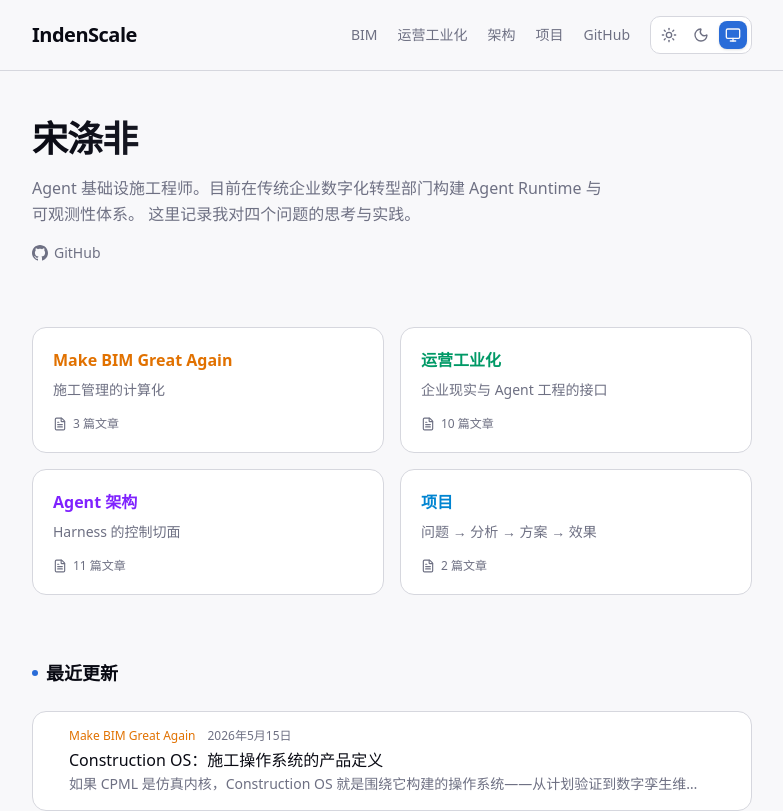
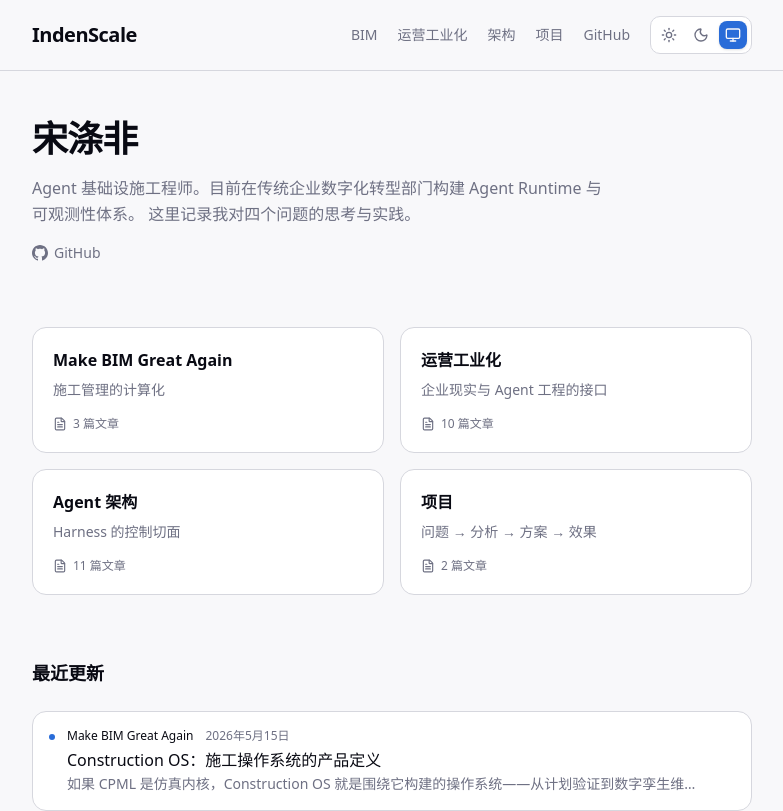
Before and after one commit to IndenScale/IndenScale.github.io, a Next.js app: page / in a window 1280 px wide. Shown: the top 811 px of the page, without its empty margins (248-1031 px from the left). Built offline with nearby package versions, Linux system fonts and the light colour scheme.

Commit message:
refactor(ui): 移除多色强调，统一为单一主色调
- 删除 sectionColors / sectionAccent 多色映射
- 所有卡片标题、标签统一使用 text-foreground / text-primary
- 文章列表色点统一使用 bg-primary
- 保持辉光流动和主题切换功能不变

```diff
--- a/app/page.tsx
+++ b/app/page.tsx
@@ -10,20 +10,6 @@ const sections = [
   { slug: 'projects', title: '项目', desc: '问题 → 分析 → 方案 → 效果' },
 ] as const;
 
-const sectionColors: Record<string, string> = {
-  bim: 'from-amber-500/20 to-orange-500/5',
-  ops: 'from-emerald-500/20 to-teal-500/5',
-  architecture: 'from-violet-500/20 to-purple-500/5',
-  projects: 'from-sky-500/20 to-blue-500/5',
-};
-
-const sectionAccent: Record<string, string> = {
-  bim: 'text-amber-600 dark:text-amber-400',
-  ops: 'text-emerald-600 dark:text-emerald-400',
-  architecture: 'text-violet-600 dark:text-violet-400',
-  projects: 'text-sky-600 dark:text-sky-400',
-};
-
 export default function Home() {
   const recent = getRecentArticles(6);
 
@@ -31,7 +17,7 @@ export default function Home() {
     <main className="max-w-3xl mx-auto px-6 py-12">
       {/* Hero */}
       <section className="mb-16 space-y-4">
-        <h1 className="text-4xl font-bold tracking-tight bg-gradient-to-r from-foreground to-muted-foreground bg-clip-text text-transparent">
+        <h1 className="text-4xl font-bold tracking-tight">
           宋涤非
         </h1>
         <p className="text-muted-foreground leading-relaxed max-w-xl text-base">
@@ -61,10 +47,9 @@ export default function Home() {
             return (
               <Link key={slug} href={`/${slug}`} className="block">
                 <GlowCard className="h-full p-5">
-                  <div className={`absolute inset-0 bg-gradient-to-br ${sectionColors[slug]} opacity-0 group-hover:opacity-100 transition-opacity duration-500`} />
                   <div className="relative z-10">
                     <div className="flex items-center justify-between mb-2">
-                      <h2 className={`font-semibold transition-colors ${sectionAccent[slug]}`}>
+                      <h2 className="font-semibold text-foreground">
                         {title}
                       </h2>
                       <ArrowRight className="h-4 w-4 text-muted-foreground opacity-0 -translate-x-2 group-hover:opacity-100 group-hover:translate-x-0 transition-all duration-300" />
@@ -85,20 +70,17 @@ export default function Home() {
       {/* Recent Articles */}
       {recent.length > 0 && (
         <section>
-          <h2 className="text-lg font-semibold mb-6 flex items-center gap-2">
-            <span className="h-1.5 w-1.5 rounded-full bg-primary" />
-            最近更新
-          </h2>
+          <h2 className="text-lg font-semibold mb-6">最近更新</h2>
           <div className="space-y-3">
             {recent.map((article) => (
               <article key={`${article.section}/${article.slug}`}>
                 <Link href={`/${article.section}/${article.slug}`} className="block">
                   <GlowCard className="p-4">
                     <div className="flex items-start gap-3">
-                      <div className={`mt-1 h-2 w-2 rounded-full shrink-0 ${sectionAccent[article.section].replace('text-', 'bg-')}`} />
+                      <div className="mt-1.5 h-1.5 w-1.5 rounded-full bg-primary shrink-0" />
                       <div className="min-w-0 flex-1">
                         <div className="flex items-center gap-3 text-xs text-muted-foreground mb-1">
-                          <span className={`font-medium ${sectionAccent[article.section]}`}>
+                          <span className="font-medium text-foreground">
                             {sections.find(s => s.slug === article.section)?.title}
                           </span>
                           {article.date && (
```
